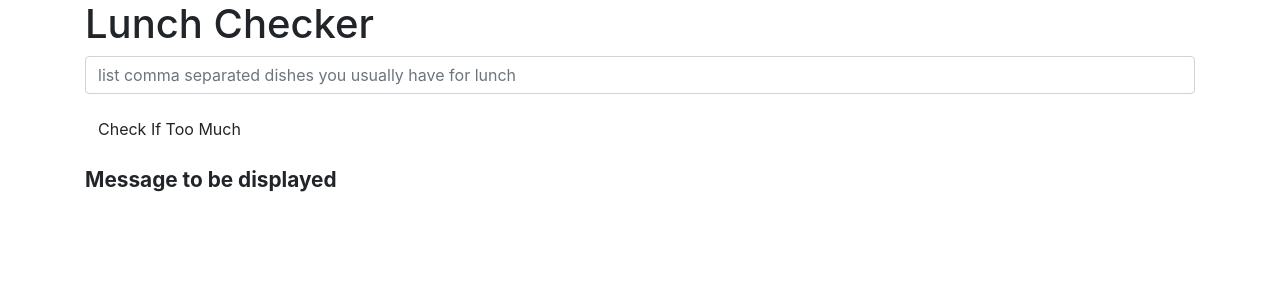
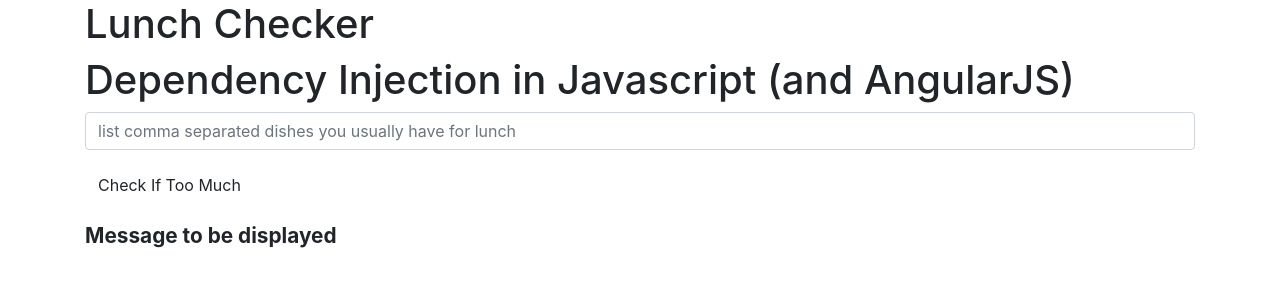
Before and after one commit to Sonali02/Coursera_AngularJS, a plain HTML site: page assignment/index.html in a window 1280 px wide. Drawn offline with nearby package versions, Linux system fonts and the light colour scheme.

Commit message:
Update index.html

```diff
--- a/assignment/index.html
+++ b/assignment/index.html
@@ -12,7 +12,9 @@
 <body ng-app="LunchCheck">
    <div class="container">
      <h1>Lunch Checker</h1>
-     <div ng-controller="myctrl"></div>
+     <h1>Dependency Injection in Javascript
+        (and AngularJS)</h1>
+    <div ng-controller='DIController'>
      <div class="form-group">
              <input id="lunch-menu" type="text"
              placeholder="list comma separated dishes you usually have for lunch"
@@ -25,5 +27,6 @@
            <div>Message to be displayed</div>
          </div>
    </div>
+  </div>
 </body>
 </html>
```
